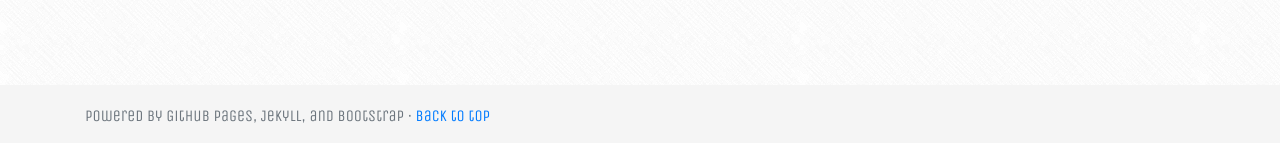
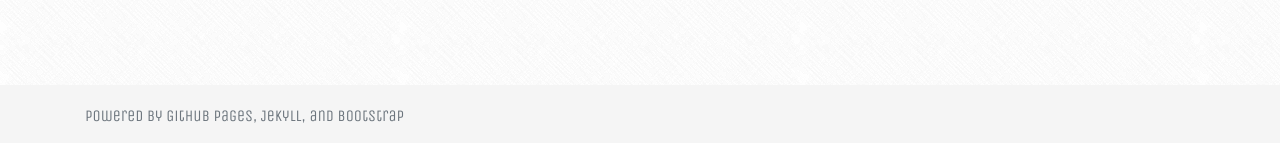
Before and after one commit to AmirAlavi/AmirAlavi.github.io, a Jekyll site: the page built from index.html, in a window 1280 px wide. Shown: the part 755-898 px from the top of the page. Built offline with Jekyll 4.4.1, drawn with Linux system fonts in a browser that asks for light colours; nearby versions of some CDN libraries; a style sheet for code colours, icons or effects is not loaded.

Commit message:
Remove 'back to top' button

```diff
--- a/_layouts/default.html
+++ b/_layouts/default.html
@@ -74,7 +74,7 @@
 
 		<footer class="footer">
 			<div class="container">
-				<span class="text-muted main-font">Powered by GitHub Pages, Jekyll, and Bootstrap &middot;  <a href="#top">Back to top</a></span>
+				<span class="text-muted main-font">Powered by GitHub Pages, Jekyll, and Bootstrap</span>
 			</div>
 		</footer>
 
```
